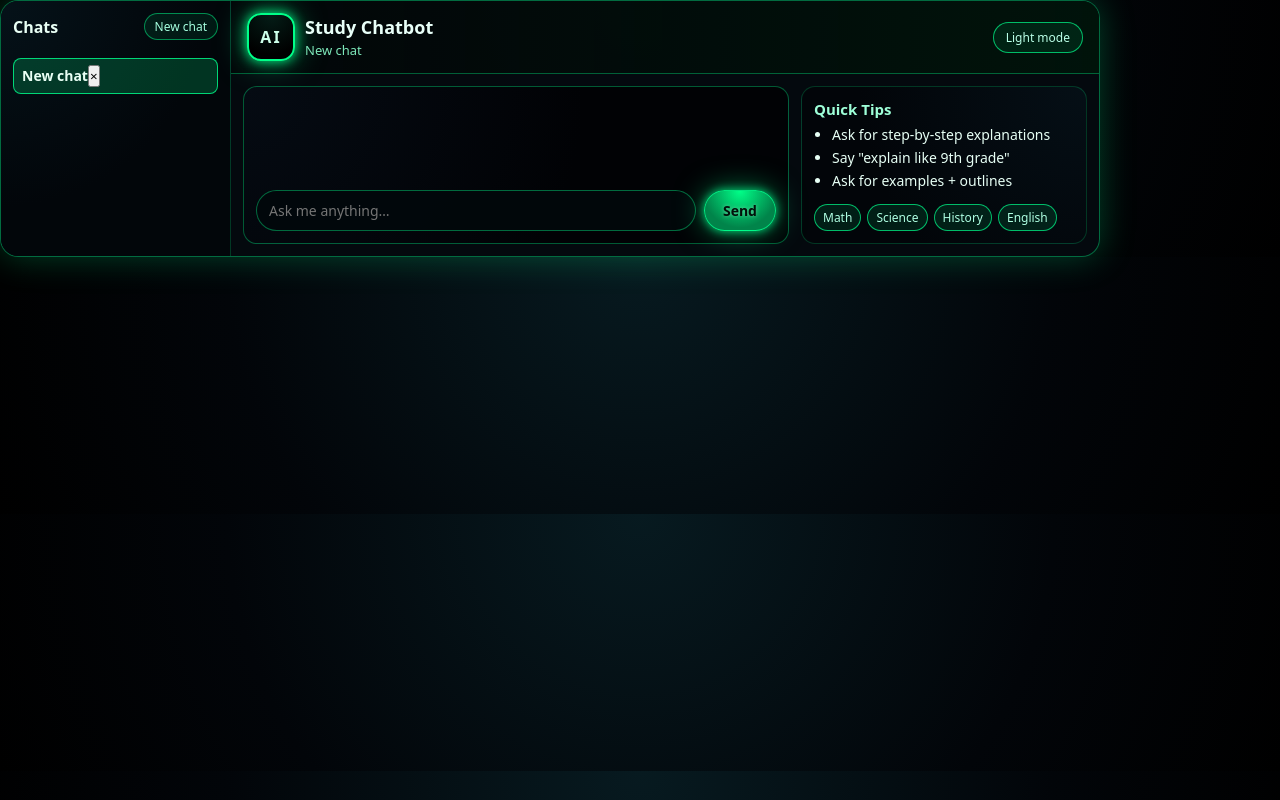
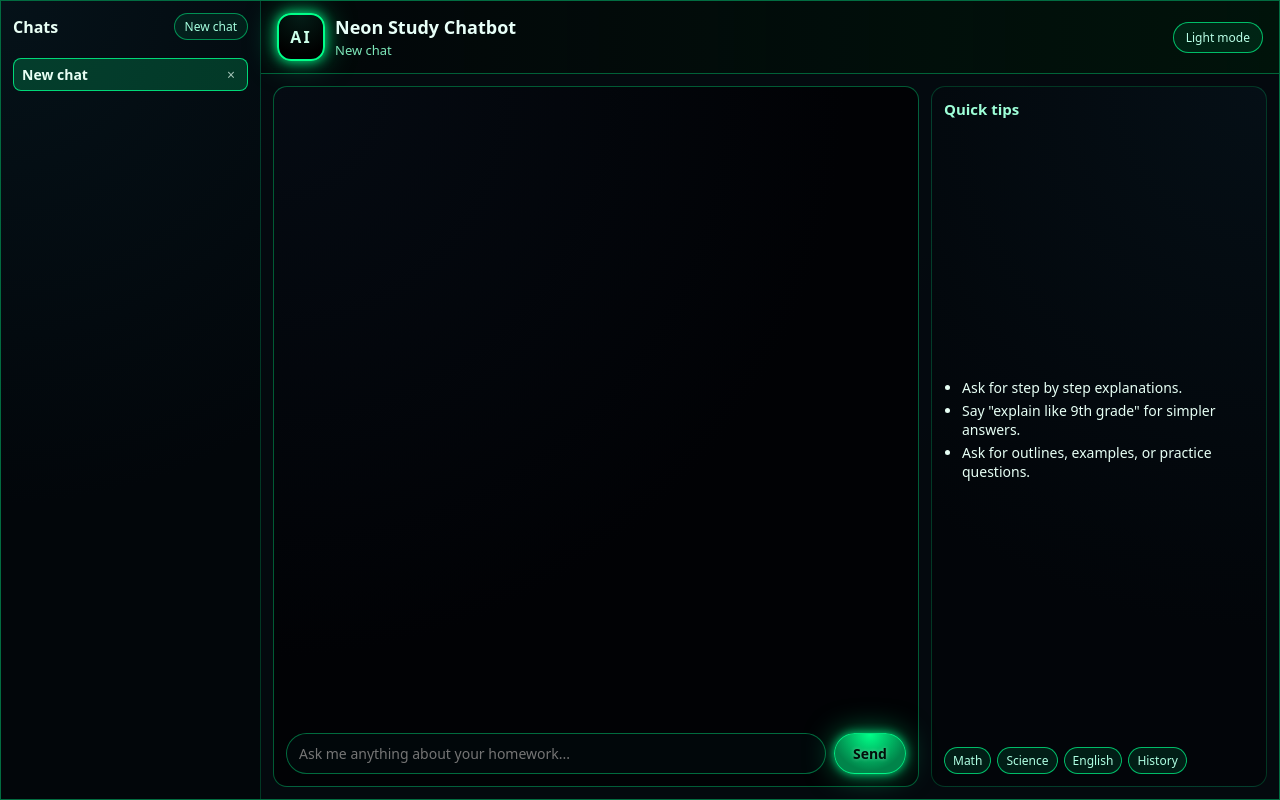
Before and after one commit to Yinkrl/school-chatbot, a Flask app: page / in a window 1280 px wide. Run offline with Flask 3, Linux system fonts and the light colour scheme.

Commit message:
Fullscreen neon UI with history and formatting

```diff
--- a/static/style.css
+++ b/static/style.css
@@ -1,4 +1,8 @@
-/* Global reset and base styles */
+/* Make layout fullscreen */
+html, body {
+    height: 100%;
+}
+
 * {
     box-sizing: border-box;
     margin: 0;
@@ -17,28 +21,28 @@
     color: #0b1720;
 }
 
-/* App wrapper */
+/* App wrapper fills viewport */
 .app-wrapper {
     display: flex;
-    max-width: 1100px;
-    width: 100%;
+    width: 100vw;
+    height: 100vh;
     background: rgba(5, 10, 15, 0.96);
-    border-radius: 18px;
+    border-radius: 0;
     box-shadow: 0 0 35px rgba(0, 255, 140, 0.25);
     overflow: hidden;
     border: 1px solid rgba(0, 255, 140, 0.4);
 }
 
-/* Light theme tweaks */
+/* Light theme container */
 body.theme-light .app-wrapper {
     background: #f6fffb;
-    box-shadow: 0 18px 45px rgba(0, 0, 0, 0.1);
+    box-shadow: none;
     border-color: #c4f5de;
 }
 
-/* History sidebar */
+/* Sidebar */
 .history-sidebar {
-    width: 230px;
+    width: 260px;
     background: radial-gradient(circle at top left, #051219 0, #02060a 60%);
     color: #e9fff5;
     padding: 12px;
@@ -100,8 +105,10 @@
     cursor: pointer;
     margin-bottom: 4px;
     word-break: break-word;
-    background: transparent;
-    color: inherit;
+    display: flex;
+    align-items: center;
+    justify-content: space-between;
+    gap: 6px;
 }
 
 .conversation-item:hover {
@@ -114,7 +121,29 @@
     font-weight: 600;
 }
 
-/* Main area (header + chat layout) */
+.conversation-title {
+    flex: 1;
+    overflow: hidden;
+    text-overflow: ellipsis;
+    white-space: nowrap;
+}
+
+.conversation-delete {
+    border: none;
+    background: transparent;
+    color: inherit;
+    cursor: pointer;
+    font-size: 14px;
+    padding: 0 4px;
+    opacity: 0.7;
+}
+
+.conversation-delete:hover {
+    opacity: 1;
+    color: #ff6b6b;
+}
+
+/* Main area */
 .main-area {
     flex: 1;
     display: flex;
@@ -195,12 +223,13 @@
     color: #0b4325;
 }
 
-/* Layout inside main area */
+/* Layout under header */
 .chat-layout {
     display: flex;
     padding: 12px;
     gap: 12px;
     flex: 1;
+    min-height: 0;
 }
 
 /* Chat panel */
@@ -213,9 +242,9 @@
     flex-direction: column;
     border: 1px solid rgba(0, 255, 140, 0.35);
     position: relative;
+    min-height: 0;
 }
 
-/* Light theme chat panel */
 body.theme-light .chat-panel {
     background: #ffffff;
     border-color: #c4f5de;
@@ -387,9 +423,9 @@
     display: flex;
     flex-direction: column;
     justify-content: space-between;
+    min-height: 0;
 }
 
-/* Light theme side panel */
 body.theme-light .side-panel {
     background: #f3fff9;
     border-color: #c4f5de;
--- a/templates/index.html
+++ b/templates/index.html
@@ -5,14 +5,17 @@
     <title>AI Neon Study Chatbot</title>
     <meta name="viewport" content="width=device-width, initial-scale=1">
 
+    <!-- Styles -->
     <link rel="stylesheet" href="{{ url_for('static', filename='style.css') }}">
+
+    <!-- Favicon (put favicon.png in /static) -->
     <link rel="icon" type="image/png" href="{{ url_for('static', filename='favicon.png') }}">
 </head>
 
 <body class="theme-dark">
     <div class="app-wrapper">
 
-        <!-- Sidebar -->
+        <!-- Sidebar - chat history -->
         <aside class="history-sidebar">
             <div class="sidebar-header">
                 <h2>Chats</h2>
@@ -28,7 +31,7 @@
                     <span class="logo-text">AI</span>
                 </div>
                 <div class="header-text">
-                    <h1>Study Chatbot</h1>
+                    <h1>Neon Study Chatbot</h1>
                     <p id="current-chat-title">New chat</p>
                 </div>
 
@@ -36,34 +39,42 @@
             </header>
 
             <main class="chat-layout">
+                <!-- Chat panel -->
                 <section class="chat-panel">
                     <div id="chat-window"></div>
 
-                    <!-- Typing Indicator -->
+                    <!-- Typing indicator -->
                     <div id="typing-indicator" class="typing-indicator hidden">
                         <div class="dot"></div>
                         <div class="dot"></div>
                         <div class="dot"></div>
                     </div>
 
+                    <!-- Input form -->
                     <form id="chat-form">
-                        <input id="user-input" type="text" placeholder="Ask me anything…" autocomplete="off">
+                        <input
+                            id="user-input"
+                            type="text"
+                            placeholder="Ask me anything about your homework..."
+                            autocomplete="off"
+                        >
                         <button type="submit">Send</button>
                     </form>
                 </section>
 
+                <!-- Tips panel -->
                 <aside class="side-panel">
-                    <h2>Quick Tips</h2>
+                    <h2>Quick tips</h2>
                     <ul>
-                        <li>Ask for step-by-step explanations</li>
-                        <li>Say "explain like 9th grade"</li>
-                        <li>Ask for examples + outlines</li>
+                        <li>Ask for step by step explanations.</li>
+                        <li>Say "explain like 9th grade" for simpler answers.</li>
+                        <li>Ask for outlines, examples, or practice questions.</li>
                     </ul>
                     <div class="tag-list">
                         <span class="tag">Math</span>
                         <span class="tag">Science</span>
+                        <span class="tag">English</span>
                         <span class="tag">History</span>
-                        <span class="tag">English</span>
                     </div>
                 </aside>
             </main>
@@ -71,9 +82,7 @@
     </div>
 
 <script>
-/* ---------------------------
-    SELECTORS + CONSTANTS
-------------------------------*/
+    // Selectors
     const form = document.getElementById("chat-form");
     const userInput = document.getElementById("user-input");
     const chatWindow = document.getElementById("chat-window");
@@ -90,35 +99,38 @@
     let conversations = [];
     let currentConversationId = null;
 
-/* ---------------------------
-      THEME HANDLING
-------------------------------*/
+    // Theme handling
     function loadTheme() {
         const saved = localStorage.getItem(STORAGE_KEY_THEME);
         if (saved === "light") {
-        bodyEl.classList.replace("theme-dark", "theme-light");
+            bodyEl.classList.remove("theme-dark");
+            bodyEl.classList.add("theme-light");
             themeToggleBtn.textContent = "Dark mode";
         } else {
-        bodyEl.classList.replace("theme-light", "theme-dark");
+            bodyEl.classList.remove("theme-light");
+            bodyEl.classList.add("theme-dark");
             themeToggleBtn.textContent = "Light mode";
         }
     }
 
-themeToggleBtn.addEventListener("click", () => {
-    if (bodyEl.classList.contains("theme-dark")) {
-        bodyEl.classList.replace("theme-dark", "theme-light");
+    function toggleTheme() {
+        const isDark = bodyEl.classList.contains("theme-dark");
+        if (isDark) {
+            bodyEl.classList.remove("theme-dark");
+            bodyEl.classList.add("theme-light");
             localStorage.setItem(STORAGE_KEY_THEME, "light");
             themeToggleBtn.textContent = "Dark mode";
         } else {
-        bodyEl.classList.replace("theme-light", "theme-dark");
+            bodyEl.classList.remove("theme-light");
+            bodyEl.classList.add("theme-dark");
             localStorage.setItem(STORAGE_KEY_THEME, "dark");
             themeToggleBtn.textContent = "Light mode";
         }
-});
+    }
 
-/* ---------------------------
-   CHAT FORMATTING (CHATGPT-LIKE)
-------------------------------*/
+    themeToggleBtn.addEventListener("click", toggleTheme);
+
+    // ChatGPT style message formatting
     function formatMessageText(text) {
         const escaped = text
             .replace(/&/g, "&amp;")
@@ -132,9 +144,7 @@
             .join("");
     }
 
-/* ---------------------------
-    CONVERSATION STORAGE
-------------------------------*/
+    // Conversations storage
     function loadConversations() {
         const saved = localStorage.getItem(STORAGE_KEY_CONVOS);
         conversations = saved ? JSON.parse(saved) : [];
@@ -154,7 +164,15 @@
     }
 
     function createNewConversation() {
-    return { id: Date.now().toString(), title: "New chat", messages: [] };
+        return {
+            id: Date.now().toString(),
+            title: "New chat",
+            messages: []
+        };
+    }
+
+    function getCurrentConversation() {
+        return conversations.find(c => c.id === currentConversationId);
     }
 
     function deleteConversation(id) {
@@ -173,63 +191,56 @@
         renderChatWindow();
     }
 
-function getCurrentConversation() {
-    return conversations.find(c => c.id === currentConversationId);
-}
-
-/* ---------------------------
-       RENDER SIDEBAR
-------------------------------*/
+    // Sidebar rendering
     function renderConversationList() {
         conversationList.innerHTML = "";
-
         conversations.forEach(conv => {
             const li = document.createElement("li");
             li.classList.add("conversation-item");
             if (conv.id === currentConversationId) li.classList.add("active");
 
-        const title = document.createElement("span");
-        title.classList.add("conversation-title");
-        title.textContent = conv.title;
+            const titleSpan = document.createElement("span");
+            titleSpan.classList.add("conversation-title");
+            titleSpan.textContent = conv.title;
 
-        const delBtn = document.createElement("button");
-        delBtn.classList.add("conversation-delete");
-        delBtn.textContent = "×";
+            const deleteBtn = document.createElement("button");
+            deleteBtn.classList.add("conversation-delete");
+            deleteBtn.textContent = "×";
 
-        title.addEventListener("click", () => {
+            titleSpan.addEventListener("click", () => {
                 currentConversationId = conv.id;
                 renderConversationList();
                 renderChatWindow();
             });
 
-        delBtn.addEventListener("click", e => {
+            deleteBtn.addEventListener("click", (e) => {
                 e.stopPropagation();
                 deleteConversation(conv.id);
             });
 
-        li.appendChild(title);
-        li.appendChild(delBtn);
+            li.appendChild(titleSpan);
+            li.appendChild(deleteBtn);
             conversationList.appendChild(li);
         });
 
-    currentChatTitleEl.textContent = getCurrentConversation().title;
+        const current = getCurrentConversation();
+        if (current) {
+            currentChatTitleEl.textContent = current.title;
+        }
     }
 
-/* ---------------------------
-         RENDER CHAT
-------------------------------*/
+    // Chat window rendering
     function renderChatWindow() {
         chatWindow.innerHTML = "";
         const conv = getCurrentConversation();
+        if (!conv) return;
         conv.messages.forEach(msg => addMessage(msg.text, msg.sender, false));
+        chatWindow.scrollTop = chatWindow.scrollHeight;
     }
 
-/* ---------------------------
-        ADD MESSAGE
-------------------------------*/
     function addMessage(text, sender, save = true) {
         const bubble = document.createElement("div");
-    bubble.classList.add("message-bubble", sender);
+        bubble.classList.add("message-bubble", sender === "user" ? "user" : "bot");
 
         bubble.innerHTML = formatMessageText(text);
         chatWindow.appendChild(bubble);
@@ -237,10 +248,16 @@
 
         if (save) {
             const conv = getCurrentConversation();
-        conv.messages.push({ sender, text });
+            if (!conv) return;
+
+            conv.messages.push({
+                sender,
+                text,
+                time: new Date().toISOString()
+            });
 
             if (conv.title === "New chat" && sender === "user") {
-            conv.title = text.slice(0, 25) + (text.length > 25 ? "..." : "");
+                conv.title = text.slice(0, 30) + (text.length > 30 ? "..." : "");
             }
 
             saveConversations();
@@ -248,41 +265,49 @@
         }
     }
 
-/* ---------------------------
-        TYPING DOTS
-------------------------------*/
-function showTyping(state) {
-    typingIndicator.classList.toggle("hidden", !state);
+    // Typing indicator
+    function showTyping(show) {
+        if (show) {
+            typingIndicator.classList.remove("hidden");
+        } else {
+            typingIndicator.classList.add("hidden");
+        }
     }
 
-/* ---------------------------
-       MESSAGE SEND EVENT
-------------------------------*/
-form.addEventListener("submit", async e => {
+    // Sending messages
+    form.addEventListener("submit", async (e) => {
         e.preventDefault();
-
         const text = userInput.value.trim();
         if (!text) return;
 
-    addMessage(text, "user");
+        addMessage(text, "user", true);
         userInput.value = "";
+        userInput.focus();
 
         showTyping(true);
 
+        try {
             const response = await fetch("/chat", {
                 method: "POST",
-        headers: { "Content-Type": "application/json" },
+                headers: {
+                    "Content-Type": "application/json"
+                },
                 body: JSON.stringify({ message: text })
             });
 
             const data = await response.json();
+            const reply = data.reply || "Something went wrong.";
+
             showTyping(false);
-    addMessage(data.reply, "bot");
+            addMessage(reply, "bot", true);
+        } catch (err) {
+            console.error(err);
+            showTyping(false);
+            addMessage("Error talking to the server.", "bot", true);
+        }
     });
 
-/* ---------------------------
-            NEW CHAT
-------------------------------*/
+    // New chat button
     newChatBtn.addEventListener("click", () => {
         const fresh = createNewConversation();
         conversations.unshift(fresh);
@@ -292,14 +317,11 @@
         renderChatWindow();
     });
 
-/* ---------------------------
-            INIT
-------------------------------*/
+    // Init
     loadTheme();
     loadConversations();
     renderConversationList();
     renderChatWindow();
-
 </script>
 </body>
 </html>
```
Also changed, not shown: other parts of static/style.css (+19 -42 lines). Lines whose indentation alone changed are shown as unchanged.
